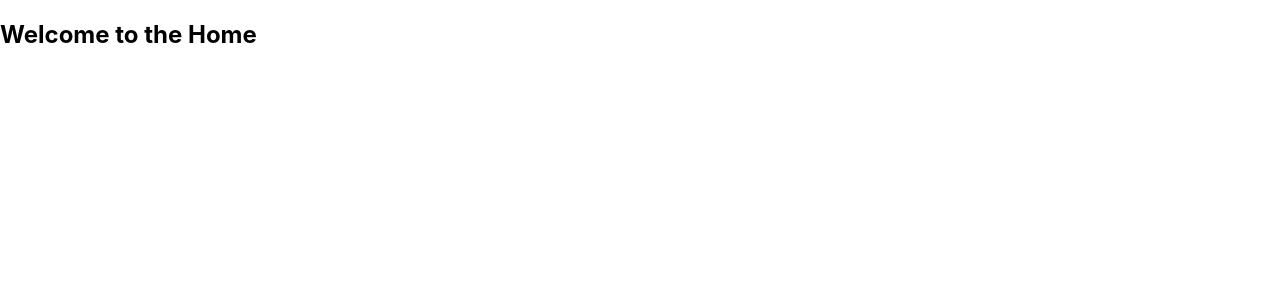
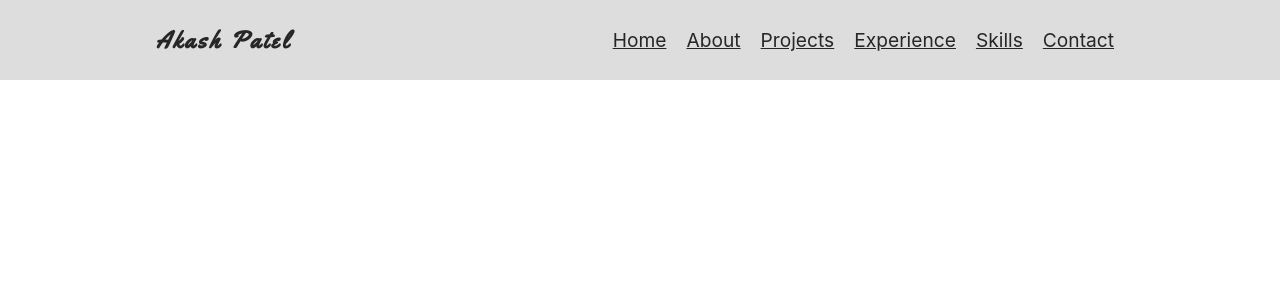
Before and after one commit to thefstalphabet/portfolio-v2, a React (Create React App) app: page / in a window 1280 px wide. Shown: the top 300 px of the page. Built offline with nearby package versions, Linux system fonts and the light colour scheme.

Commit message:
Created Responsive Navbar Component and render it to Home Page Component

```diff
--- a/package.json
+++ b/package.json
@@ -3,6 +3,10 @@
   "version": "0.1.0",
   "private": true,
   "dependencies": {
+    "@material-ui/core": "^4.12.3",
+    "@material-ui/icons": "^4.11.2",
+    "@mui/icons-material": "^5.0.4",
+    "@mui/material": "^5.0.4",
     "@testing-library/jest-dom": "^5.14.1",
     "@testing-library/react": "^11.2.7",
     "@testing-library/user-event": "^12.8.3",
--- a/src/App.css
+++ b/src/App.css
@@ -1,4 +1,12 @@
+*{
+    margin: 0;
+    padding: 0;
+    box-sizing: border-box;
+}
+
 /* Global CSS Variables */
 body{
-    --main-color: yellow;
+    --main-color: #FFC312;
+    --black-color: #262626;
+    --gray-color: #DDDDDD;
 }
--- a/src/App.js
+++ b/src/App.js
@@ -9,7 +9,7 @@ import {BrowserRouter as Router, Switch, Route} from "react-router-dom"
 
 function App() {
   return (
-    <div className="App">
+    <div className="app">
       <Router>
         <Switch>
           <Route path="/" component={Home} exact/>
--- /dev/null
+++ b/src/Components/Navbar/Navbar.css
@@ -0,0 +1,59 @@
+@import url('https://fonts.googleapis.com/css2?family=Yellowtail&display=swap');
+.navbar{
+    display: flex;
+    justify-content:space-around;
+    min-height: 10vh;
+    align-items: center;
+    background-color: var(--gray-color);
+    color: var(--black-color);
+}
+.navbarLogo{
+    font-family: 'Yellowtail', cursive;
+    letter-spacing: 3px;
+}
+.navbarLinks{
+    display: flex;
+}
+.navbarLinks > li{
+    list-style: none;
+    padding: 0 10px 0 10px;
+}
+.navbarLinks > li > a{
+    font-weight: 400;
+    font-size: larger;
+    color: var(--black-color);
+}
+.navbarLinks > li > a:hover{
+    background-color: var(--black-color);
+    color: var(--gray-color);
+}
+.navbarIcon{
+    font-size: 30px !important;
+    cursor: pointer;
+    display: none !important;
+}
+@media all and (max-width: 750px){
+    .navbarIcon{
+        display: block !important;
+    }
+    .navbarLinks{
+        position: absolute;
+        display: block;
+        top: 0;
+        left: 0;
+        height: 100vh;
+        background-color: var(--black-color);
+        padding: 10px 100px;
+        transform: translateX(-500px);
+    }
+    .navbarLinks > li{
+        line-height: 3;
+    }
+    .navbarLinks > li > a{
+        color: var(--gray-color);
+    }
+    .navbarLinks > li > a:hover{
+        background-color: var(--gray-color);
+        color: var(--black-color);
+    }
+}
--- /dev/null
+++ b/src/Components/Navbar/Navbar.jsx
@@ -0,0 +1,25 @@
+import './Navbar.css';
+import React, {useState} from 'react'
+
+// Other Imports
+import {Link} from 'react-router-dom'
+import MenuIcon from '@material-ui/icons/Menu';
+
+export default function Navbar() {
+    // State To Manage Menu Toggle
+    const [open, setOpen] = useState(false);
+    return (
+        <div className="navbar">
+            <h2 className="navbarLogo">Akash Patel</h2>
+            <ul className="navbarLinks" style={{transform: open ? "translateX(0px)" : ""}}>
+                <li><Link to="/">Home</Link></li>
+                <li><Link to="/about">About</Link></li>
+                <li><Link to="/project">Projects</Link></li>
+                <li><Link to="/experience">Experience</Link></li>
+                <li><Link to="/skills">Skills</Link></li>
+                <li><Link to="/constact">Contact</Link></li>
+            </ul>
+            <MenuIcon className="navbarIcon" onClick={() => setOpen(!open)} />
+        </div>
+    )
+}
--- a/src/Pages/Home/Home.jsx
+++ b/src/Pages/Home/Home.jsx
@@ -1,10 +1,13 @@
 import React from 'react';
+import Navbar from '../../Components/Navbar/Navbar';
 import "./Home.css"
+
+// Components Imports
 
 function Home() {
     return (
-        <div className="Home">
-            <h2>Welcome to the Home</h2>
+        <div className="home">
+            <Navbar/>
         </div>
     )
 }
```
Also changed, not shown: 1 other file (tests, documents, lock files or other folders).
